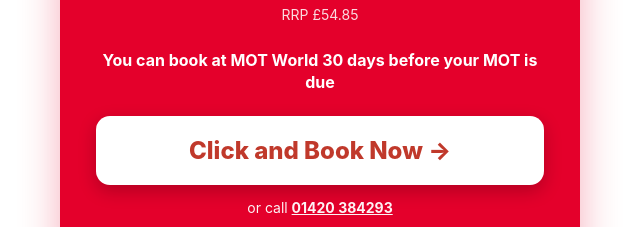
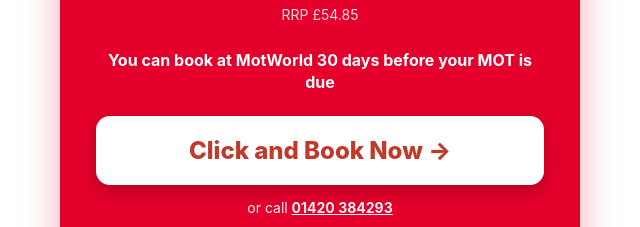
Before and after one commit to RogerPowell976/motworld-website, a website: page index-test.html in a window 1280 px wide. Shown: the part 564-791 px from the top of the page, 320-960 px from the left. Drawn offline with Linux system fonts and the light colour scheme; no server answers.

Commit message:
Test front page: 'book at MotWorld 30 days before your MOT is due'

```diff
--- a/index-test.html
+++ b/index-test.html
@@ -68,7 +68,7 @@
     <div class="offer-card primary">
       <div class="offer-price" id="offer-price">£39.95</div>
       <div class="offer-rrp">RRP <span id="offer-rrp">£54.85</span></div>
-      <div class="offer-book-ahead">You can book at MOT World 30 days before your MOT is due</div>
+      <div class="offer-book-ahead">You can book at MotWorld 30 days before your MOT is due</div>
       <a class="btn-book-now" href="booking-mentor.html">Click and Book Now →</a>
       <div class="offer-call">or call <a href="tel:01420384293" id="phone-link-0">01420 384293</a></div>
       <div class="offer-detail" id="offer-detail">Covers Class 4 MOTs. Bring registration document to qualify for this offer.</div>
```
